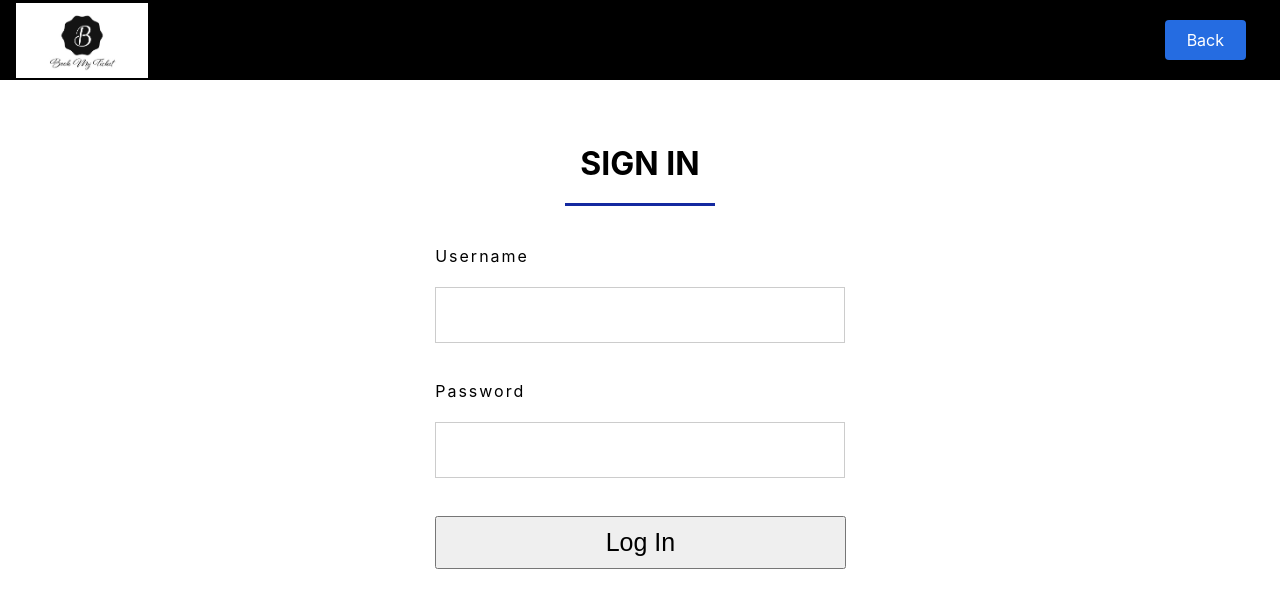
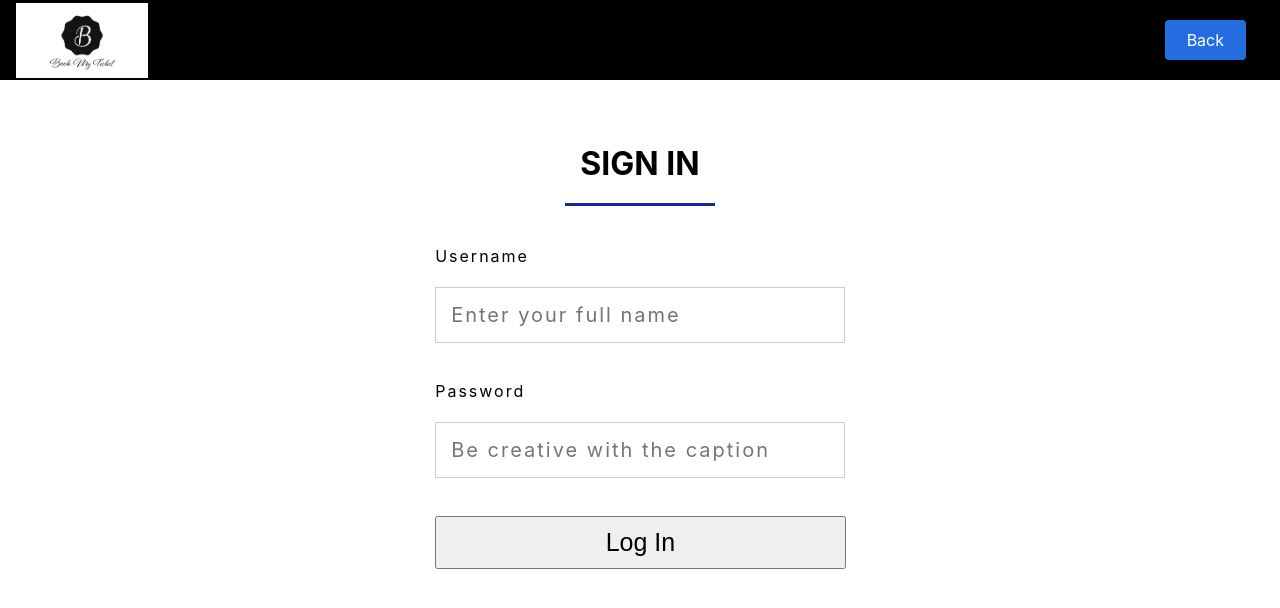
Before and after one commit to Anuj1p/Book-My-Ticket, a React (Create React App) app in the folder frontend/: page /auth/login in a window 1280 px wide. Shown: the top 608 px of the page. Built offline with nearby package versions, Linux system fonts and the light colour scheme; a web font is replaced by a local one.

Commit message:
CSS Commit

```diff
--- a/frontend/src/authentication/Login.js
+++ b/frontend/src/authentication/Login.js
@@ -15,16 +15,15 @@ const Login = props => {
                     <center><PermIdentityIcon style={{verticalAlign: "center", fontSize: 95}}/></center>
                 </div> */}
                 <div className="content">
-                    <div>
-                        <form>
-                            <label for="name">Username</label>
-                            <Input type="text" id="name" Placeholder="Enter your full name"/>
-                            <label for="password">Password</label>
-                            <Input type="password" id="password" Placeholder="Be creative with the caption"/>
-                            <input type="submit" value="Log In"/>
-                        </form>
-                        <br/>
-                    </div>
+                    <form>
+                        <label for="name">Username</label>
+                        <Input style={{padding:"15"}}type="text" id="name" placeholder="Enter your full name"/>
+
+                        <label for="password">Password</label>
+                        <Input type="password" id="password" placeholder="Be creative with the caption"/>
+
+                        <input type="submit" value="Log In"/>
+                    </form>
                 </div>
             </div>
         </div>
```
